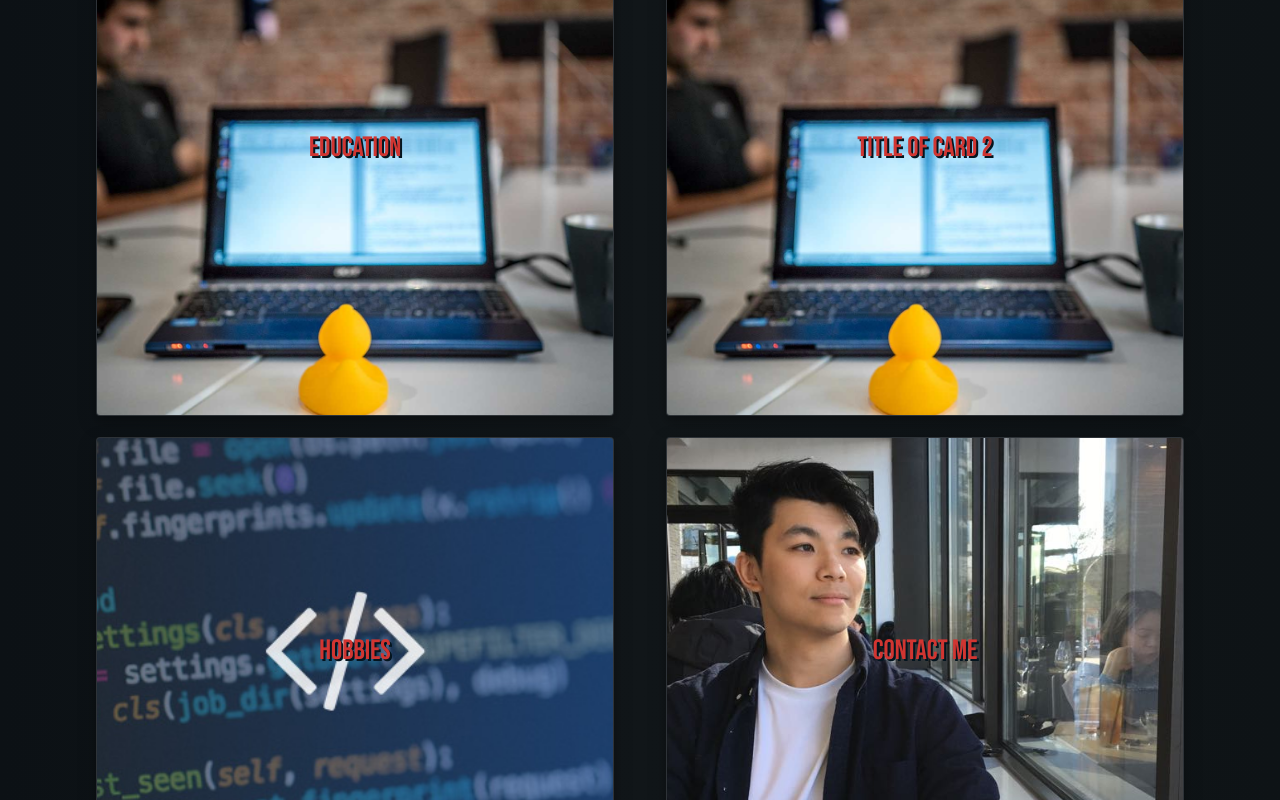
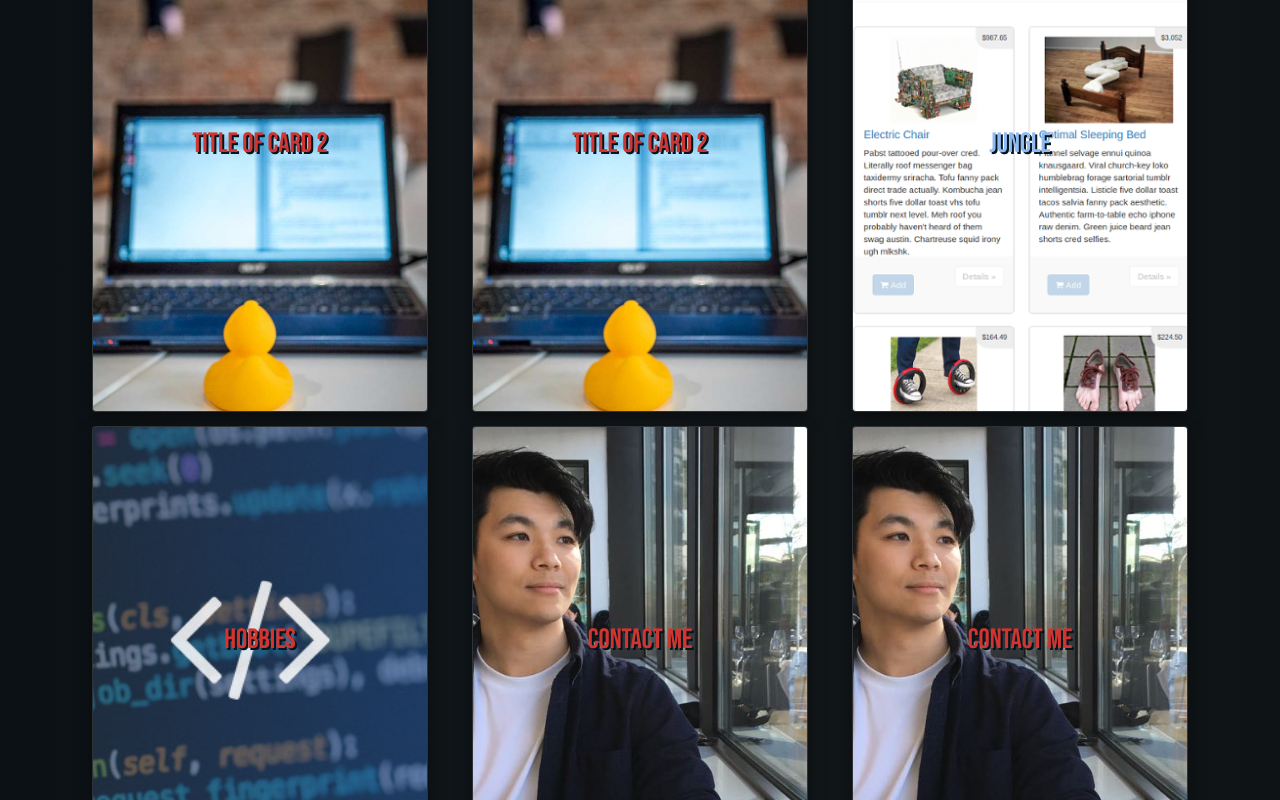
Before and after one commit to ChrisnNg/Ng, a React (Create React App) app: page / in a window 1280 px wide. Shown: the part 2020-2820 px from the top of the page. Built offline with nearby package versions, Linux system fonts and the light colour scheme.

Commit message:
first projected added. links open in new tab

```diff
--- a/src/App.js
+++ b/src/App.js
@@ -23,6 +23,8 @@ import Footer from "./components/Footer.js";
 
 import OverlayTrigger from "react-bootstrap/OverlayTrigger";
 import Tooltip from "react-bootstrap/Tooltip";
+
+import jungle from "./assets/jungle_main.png";
 
 function App() {
   return (
@@ -222,123 +224,7 @@ function App() {
         <h2>Projects</h2>
         <Container>
           <Row>
-            <Col sm={6}>
-              <Fade bottom>
-                <Card
-                  title="Education"
-                  text={
-                    <>
-                      <a href="https://www.lighthouselabs.ca/web-bootcamp">
-                        <b>Lighthouse Labs</b>
-                      </a>
-                      <br />
-                      Graduate of 2019
-                      <br />
-                      <OverlayTrigger
-                        key="react"
-                        placement="left"
-                        delay={{ show: 250, hide: 400 }}
-                        overlay={
-                          <Tooltip id={`tooltip-${"react"}`}>
-                            <strong>{"React"}</strong>
-                          </Tooltip>
-                        }
-                      >
-                        <img src={react} alt="react" />
-                      </OverlayTrigger>
-                      <OverlayTrigger
-                        key="architecture"
-                        placement="bottom"
-                        delay={{ show: 250, hide: 400 }}
-                        overlay={
-                          <Tooltip id={`tooltip-${"architecture"}`}>
-                            <strong>{"Architecture"}</strong>
-                          </Tooltip>
-                        }
-                      >
-                        <img src={architecture} alt="architecture" />
-                      </OverlayTrigger>
-                      <OverlayTrigger
-                        key="database"
-                        placement="bottom"
-                        delay={{ show: 250, hide: 400 }}
-                        overlay={
-                          <Tooltip id={`tooltip-${"database"}`}>
-                            <strong>{"Database"}</strong>
-                          </Tooltip>
-                        }
-                      >
-                        <img src={db} alt="db" />
-                      </OverlayTrigger>
-                      <OverlayTrigger
-                        key="fundamentals"
-                        placement="bottom"
-                        delay={{ show: 250, hide: 400 }}
-                        overlay={
-                          <Tooltip id={`tooltip-${"fundamentals"}`}>
-                            <strong>{"Fundamentals"}</strong>
-                          </Tooltip>
-                        }
-                      >
-                        <img src={fundamentals} alt="fundamentals" />
-                      </OverlayTrigger>
-                      <OverlayTrigger
-                        key="htmlcss"
-                        placement="bottom"
-                        delay={{ show: 250, hide: 400 }}
-                        overlay={
-                          <Tooltip id={`tooltip-${"htmlcss"}`}>
-                            <strong>{"Html & CSS"}</strong>
-                          </Tooltip>
-                        }
-                      >
-                        <img src={htmlcss} alt="htmlcss" />
-                      </OverlayTrigger>
-                      <OverlayTrigger
-                        key="jsNode"
-                        placement="bottom"
-                        delay={{ show: 250, hide: 400 }}
-                        overlay={
-                          <Tooltip id={`tooltip-${"jsNode"}`}>
-                            <strong>{"Javascript & Node.js"}</strong>
-                          </Tooltip>
-                        }
-                      >
-                        <img src={jsNode} alt="javascript and node" />
-                      </OverlayTrigger>
-                      <OverlayTrigger
-                        key="ruby"
-                        placement="bottom"
-                        delay={{ show: 250, hide: 400 }}
-                        overlay={
-                          <Tooltip id={`tooltip-${"ruby"}`}>
-                            <strong>{"Ruby"}</strong>
-                          </Tooltip>
-                        }
-                      >
-                        <img src={ruby} alt="ruby" />
-                      </OverlayTrigger>
-                      <OverlayTrigger
-                        key="test"
-                        placement="right"
-                        delay={{ show: 250, hide: 400 }}
-                        overlay={
-                          <Tooltip id={`tooltip-${"test"}`}>
-                            <strong>{"Testing"}</strong>
-                          </Tooltip>
-                        }
-                      >
-                        <img src={testing} alt="testing" />
-                      </OverlayTrigger>
-                      <br />
-                      <span className="mini">Hover us!</span>
-                    </>
-                  }
-                  imgsrc={lhl}
-                />
-              </Fade>
-            </Col>
-            <Col sm={6}>
+            <Col sm={4}>
               <Fade bottom>
                 <Card
                   title="title of card 2"
@@ -349,9 +235,37 @@ function App() {
                 />
               </Fade>
             </Col>
+            <Col sm={4}>
+              <Fade bottom>
+                <Card
+                  title="title of card 2"
+                  text="On the other hand, we denounce with righteous indignation and dislike
+        men who are so beguiled and demoralized by the charms of pleasure of the
+        moment, so blinded by desire, that they cannot foresee the pain and"
+                  imgsrc={lhl}
+                />
+              </Fade>
+            </Col>
+            <Col sm={4}>
+              <Fade bottom>
+                <Card
+                  title={
+                    <a
+                      href="https://github.com/ChrisnNg/jungle-rails"
+                      target="_blank"
+                    >
+                      Jungle
+                    </a>
+                  }
+                  text="A mini e-commerce application built with Rails 4.2 for purposes of teaching Rails by example.
+                  As a student, I have used this application to solve bugs and implement tickets VIA ticket-style."
+                  imgsrc={jungle}
+                />
+              </Fade>
+            </Col>
           </Row>
           <Row>
-            <Col sm={6}>
+            <Col sm={4}>
               <Fade bottom>
                 <Card
                   title="Hobbies"
@@ -379,7 +293,30 @@ function App() {
                 />
               </Fade>
             </Col>
-            <Col sm={6}>
+            <Col sm={4}>
+              <Fade bottom>
+                <Card
+                  title="Contact Me"
+                  text={
+                    <>
+                      I am currently in Vancouver and can be reached by phone or
+                      email:
+                      <br />
+                      <i className="fas fa-mobile-alt" /> 778-302-7999
+                      <br />
+                      <i className="far fa-envelope" />
+                      <span className="shrink"> Cristopherng@hotmail.com</span>
+                      <br />
+                      <span className="mini">
+                        no it's not mispelled. theres no 'h' after the 'c'
+                      </span>
+                    </>
+                  }
+                  imgsrc={pfp}
+                />
+              </Fade>
+            </Col>
+            <Col sm={4}>
               <Fade bottom>
                 <Card
                   title="Contact Me"
--- a/src/components/Nav.js
+++ b/src/components/Nav.js
@@ -34,7 +34,9 @@ const Nav = () => {
         >
           Projects
         </Link>
-        <a href="https://resume.creddle.io/resume/ei50h47r5km">Resume</a>
+        <a href="https://resume.creddle.io/resume/ei50h47r5km" target="_blank">
+          Resume
+        </a>
       </Navbar>
     </>
   );
```
Also changed, not shown: src/assets/jungle_main.png (added).
